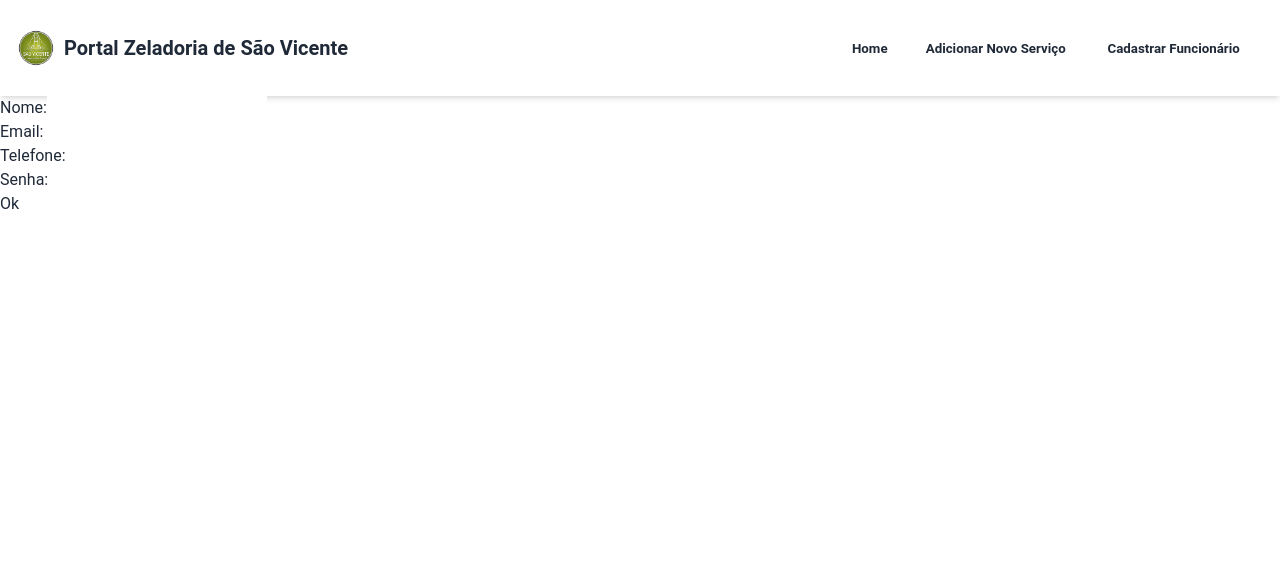
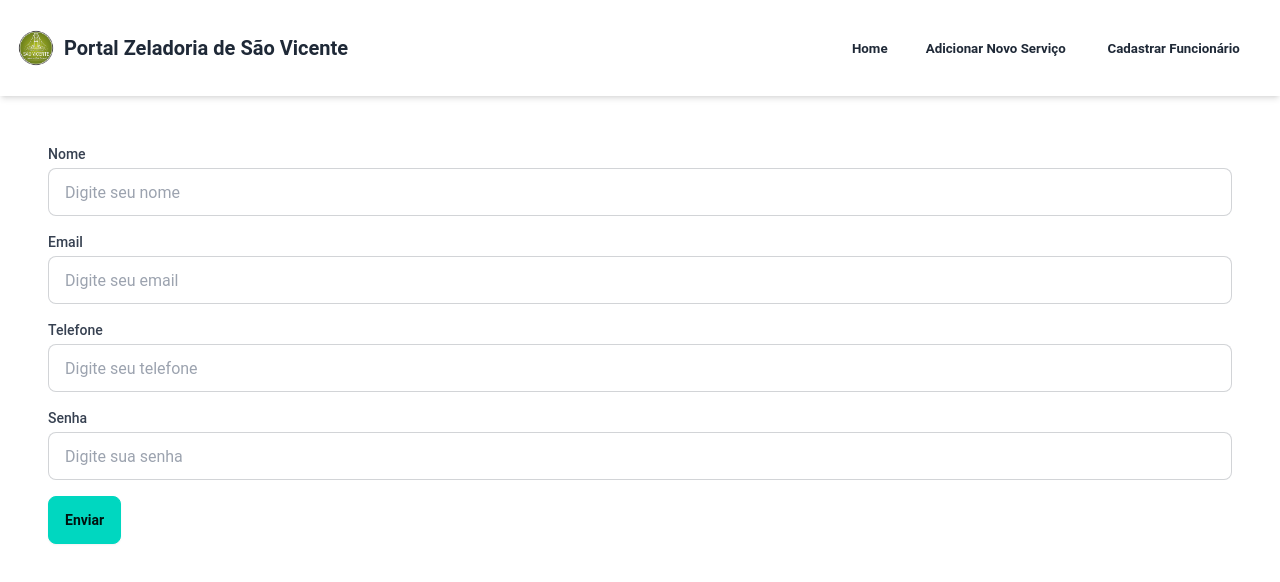
Before and after one commit to camilabr74/HTML_PI_2, a React (Vite) app: page /sign-up in a window 1280 px wide. Shown: the top 582 px of the page. Built offline with nearby package versions, Linux system fonts and the light colour scheme.

Commit message:
feat: adiciona requisição POST para cadastro de cidadão

```diff
--- a/src/pages/Citizen/SignUp.jsx
+++ b/src/pages/Citizen/SignUp.jsx
@@ -1,4 +1,6 @@
-import React, { useState } from "react";
+import React, { useState } from 'react';
+import axios from 'axios';
+import BaseForm from '../../components/BaseForm/BaseForm';
 
 function SignUp() {
   const [nome, setNome] = useState('');
@@ -6,67 +8,76 @@ function SignUp() {
   const [telefone, setTelefone] = useState('');
   const [senha, setSenha] = useState('');
 
-  const cadastrar = (e) => {
-    e.preventDefault();
-
-    fetch('https://orlok.pythonanywhere.com/api/v1/user/', {
-      method: 'POST',
-      headers: {
-        'Content-Type': 'application/json',
-        'Accept': 'application/json',
-      },
-      body: JSON.stringify({
+  const handleSignUpSubmit = (e) => {
+    axios.post('https://orlok.pythonanywhere.com/api/v1/citizen/', {
       nome: nome,
       email: email,
       telefone: telefone,
       senha: senha,
-      }),
     })
-      .then((res) => res.json())
-      .then((data) => {
-        console.log(data);
+    .then((response) => {
+      console.log(response.data);
     })
-      .catch((err) => console.log(err));
+    .catch((error) => {
+      console.log(error);
+    });
   };
 
   return (
+    <BaseForm onSubmit={handleSignUpSubmit}>
       <div>
-      <form onSubmit={cadastrar}>
-        Nome:
+        <label htmlFor="nome" className="block text-sm font-medium text-gray-700">Nome</label>
         <input
           type="text"
           id="nome"
           value={nome}
           onChange={(e) => setNome(e.target.value)}
+          placeholder="Digite seu nome"
+          className="input input-bordered w-full mt-1"
+          required
         />
-        <br />
-        Email:
+      </div>
+
+      <div>
+        <label htmlFor="email" className="block text-sm font-medium text-gray-700">Email</label>
         <input
-          type="text"
+          type="email"
           id="email"
           value={email}
           onChange={(e) => setEmail(e.target.value)}
+          placeholder="Digite seu email"
+          className="input input-bordered w-full mt-1"
+          required
         />
-        <br />
-        Telefone:
+      </div>
+
+      <div>
+        <label htmlFor="telefone" className="block text-sm font-medium text-gray-700">Telefone</label>
         <input
           type="text"
           id="telefone"
           value={telefone}
           onChange={(e) => setTelefone(e.target.value)}
+          placeholder="Digite seu telefone"
+          className="input input-bordered w-full mt-1"
+          required
         />
-        <br />
-        Senha:
+      </div>
+
+      <div>
+        <label htmlFor="senha" className="block text-sm font-medium text-gray-700">Senha</label>
         <input
           type="password"
           id="senha"
           value={senha}
           onChange={(e) => setSenha(e.target.value)}
+          placeholder="Digite sua senha"
+          className="input input-bordered w-full mt-1"
+          required
         />
-        <br />
-        <button type="submit">Ok</button>
-      </form>
       </div>
+
+    </BaseForm>
   );
 }
 
```
Lines whose indentation alone changed are shown as unchanged.
